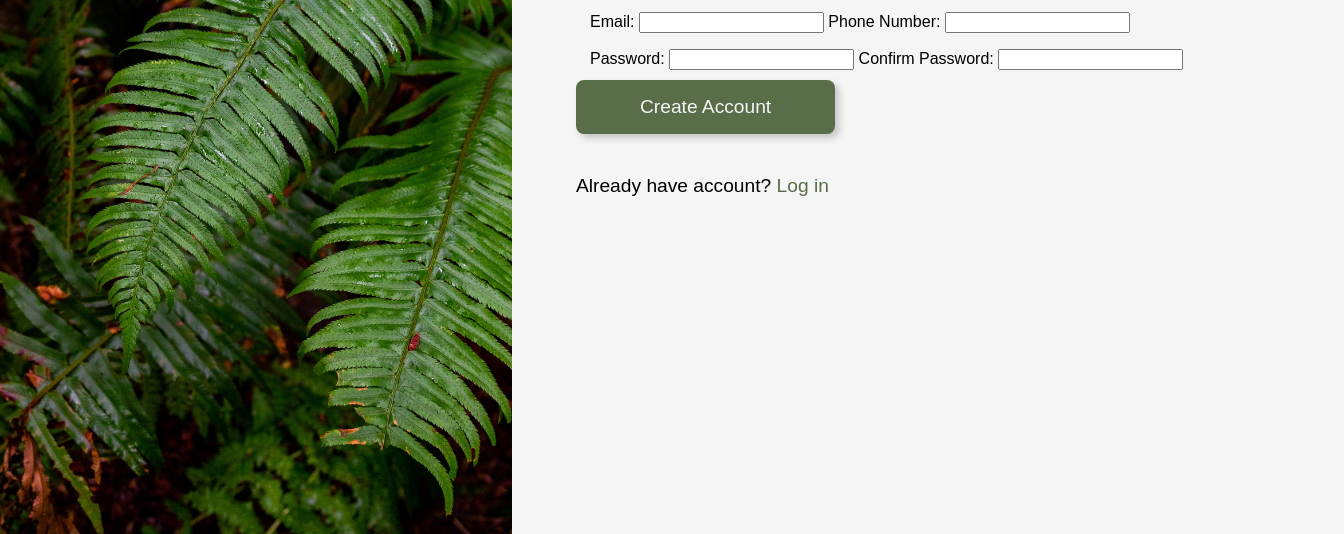
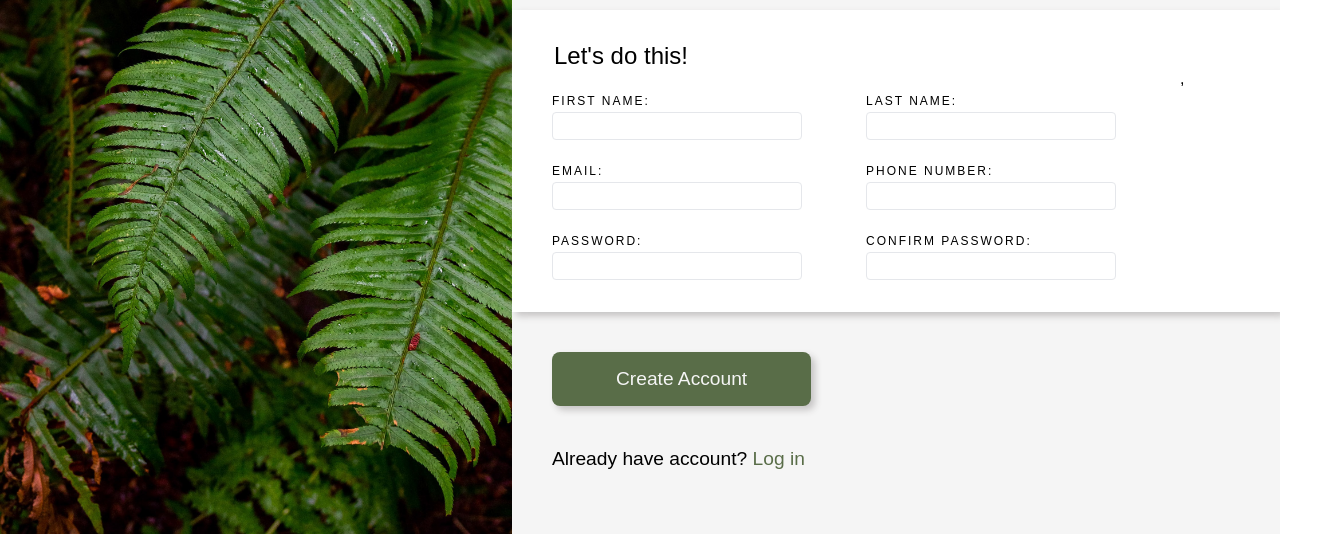
Before and after one commit to Keiren-b/sign_up, a plain HTML site: page index.html in a window 1280 px wide. Shown: the part 266-800 px from the top of the page, 1344 px wide, since content can reach past the window. Drawn offline with Linux system fonts and the light colour scheme.

Commit message:
most formatting done except java

```diff
--- a/index.html
+++ b/index.html
@@ -23,25 +23,38 @@
 
         <form action="example.com/path" method="post">
             <fieldset>
-                <label for="first_name">First Name</label>
+                ,<legend>Let's do this!</legend>
+                <div id='input-container'>
+                    <label for="first_name">FIRST NAME: </label>
                     <input type="text" id="first_name" name="first_name">
+                </div>
 
-                <label for="last_name">Last Name</label>
+                <div id='input-container'>
+                    <label for="last_name">LAST NAME: </label>
                     <input type="text" id="last_name" name="last_name">
+                </div>
+
               </fieldset>
               <fieldset>
-                <label for="email">Email:</label>
+                <div id='input-container'>
+                    <label for="email">EMAIL: </label>
                     <input type="email" id="email" name="email">
+                </div>
 
-                <label for="phone_number">Phone Number:</label>
+                <div id='input-container'>
+                    <label for="phone_number">PHONE NUMBER: </label>
                     <input type="tel" id="phone_number" name="phone_number">
+                </div>
               </fieldset>
               <fieldset>
-                <label for="password">Password: </label>
+                <div id="input-container">
+                    <label for="password">PASSWORD: </label>
                     <input id="password" type="password" required>
 
-                <label for="password_confirm">Confirm Password: </label>
+                </div><div id="input-container">
+                    <label for="password_confirm">CONFIRM PASSWORD: </label>
                     <input id="password_confirm" type="password" required>
+                </div>
 
               </fieldset>
         </form>
@@ -55,5 +68,6 @@
         </div>
     </div>
 </div>
+<script src="java.js" defer></script>
 </body>
 </html>
--- a/style.css
+++ b/style.css
@@ -4,7 +4,7 @@
 }
 
 :root {
-
+    font-size: 16px;
    /* here we can declare custom style variables. see https://www.theodinproject.com/lessons/node-path-intermediate-html-and-css-custom-properties */
   }
 
@@ -28,7 +28,7 @@ body{
 
 #logoContainer {
     margin-top: 20vh;
-    height: 10vh;
+    height: 11.5vh;
     display: flex;
     align-items: center;
     justify-content: center;
@@ -61,16 +61,29 @@ body{
 #rpanel {
 min-height: 100vh;
 min-width: 60vw;
-padding-left: 5vw;
 background-color: whitesmoke;
 }
 
+#rpanel>h1,
+#rpanel>form,
+#rpanel>div,
+#rpanel>h4 {
+
+    padding-left: 5vh;
+
+}
+
 h1 {
+    margin: 10vh 0vh 7vh 0vh;
+}
+h1,
+legend {
     font-family: sans-serif;
     font-weight: 400;
     font-size: 1.5em;
-    margin: 0px;
-    padding-top:12vh;
+
+
+
 }
 
 button {
@@ -78,24 +91,29 @@ button {
     color: whitesmoke;
     border: none;
     font-size: 1.2rem;
+    margin-top: 5vh;
     padding: 1rem 4rem;
     border-radius: 8px;
     box-shadow: 4px 4px 7px #c5c3c3;
 }
 form {
+    background-color: white;
     font-family: sans-serif;
-    margin: 0;
-    padding: 0;
+    padding: 4vh 0vh 4vh 0vh;
     box-sizing: border-box;
     border: none;
+    box-shadow: 4px 4px 7px #c5c3c3;
+
 }
 fieldset {
+    margin: 0px;
+    padding: 0px;
     border: none;
 }
 h4 {
     font-family: sans-serif;
     font-weight: 400;
-    font-size: 1.2em;
+    font-size: 1.2rem;
     padding-top: 2vh;
 }
 
@@ -103,3 +121,45 @@ a {
     color: #596D48;
     text-decoration: none;
 }
+
+/* experimenting with form styling */
+#input-container {
+    float: left;
+    margin-top: 3vh;
+    margin-right: 5vw;
+
+}
+
+
+
+input, label {
+    display:block;
+}
+label {
+    font-size: 0.75rem;
+    letter-spacing:2px;
+    text-transform: capitalize;
+}
+input,
+select,
+textarea {
+  font-size: 100%;
+  width: 250px;
+  border:1px solid #E5E7EB;
+  border-radius: 4px;
+  padding: 4px;
+  margin: 4px 0px 0px 0px;
+  box-sizing: border-box;
+}
+
+input:focus {
+background-color:rgb(248, 247, 247);
+border:1px solid blue;
+box-shadow: 4px 4px 7px #c5c3c3;
+}
+
+.error {
+
+    border:1px solid red
+
+}
```
Lines whose indentation alone changed are shown as unchanged.
